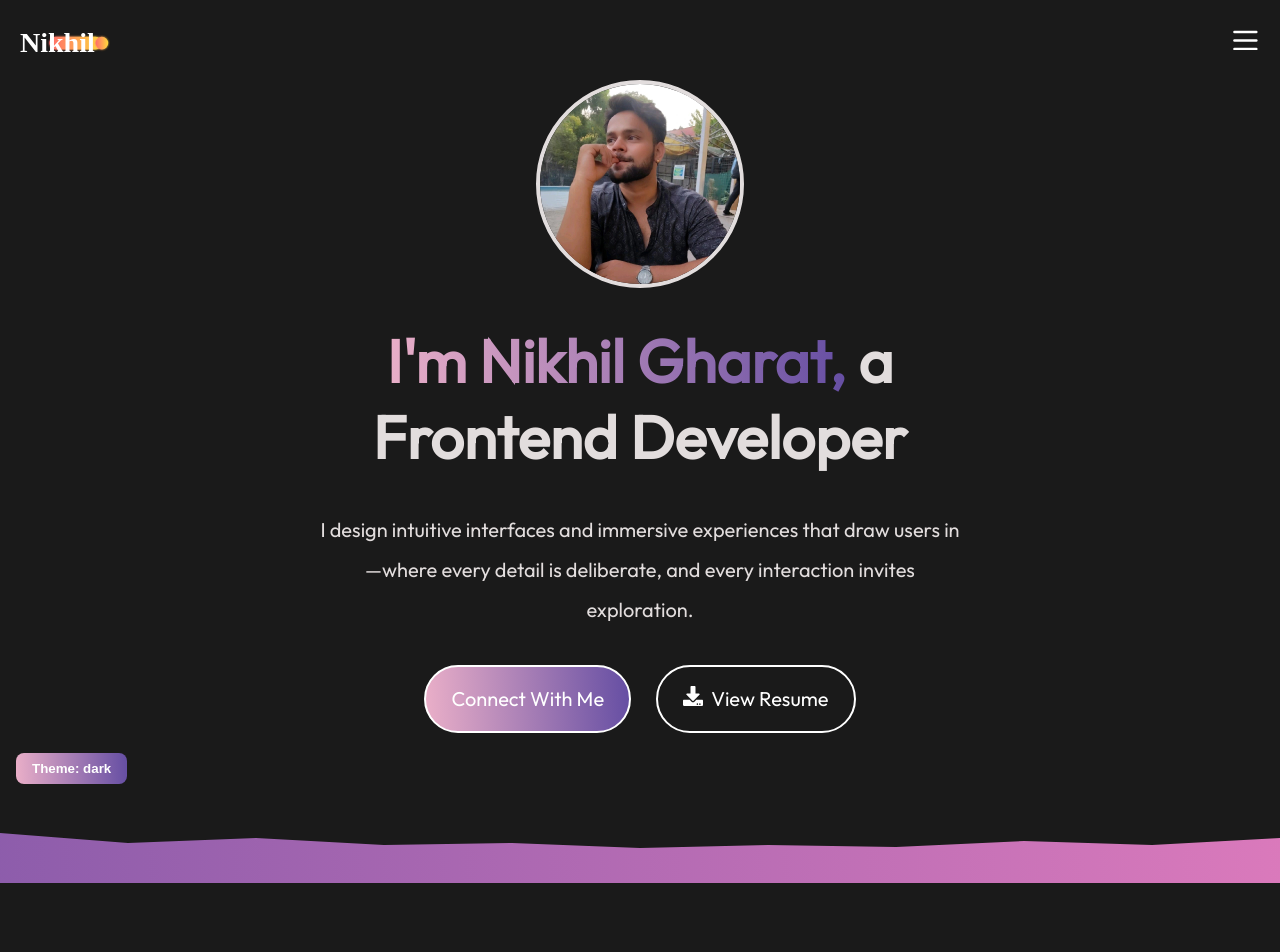
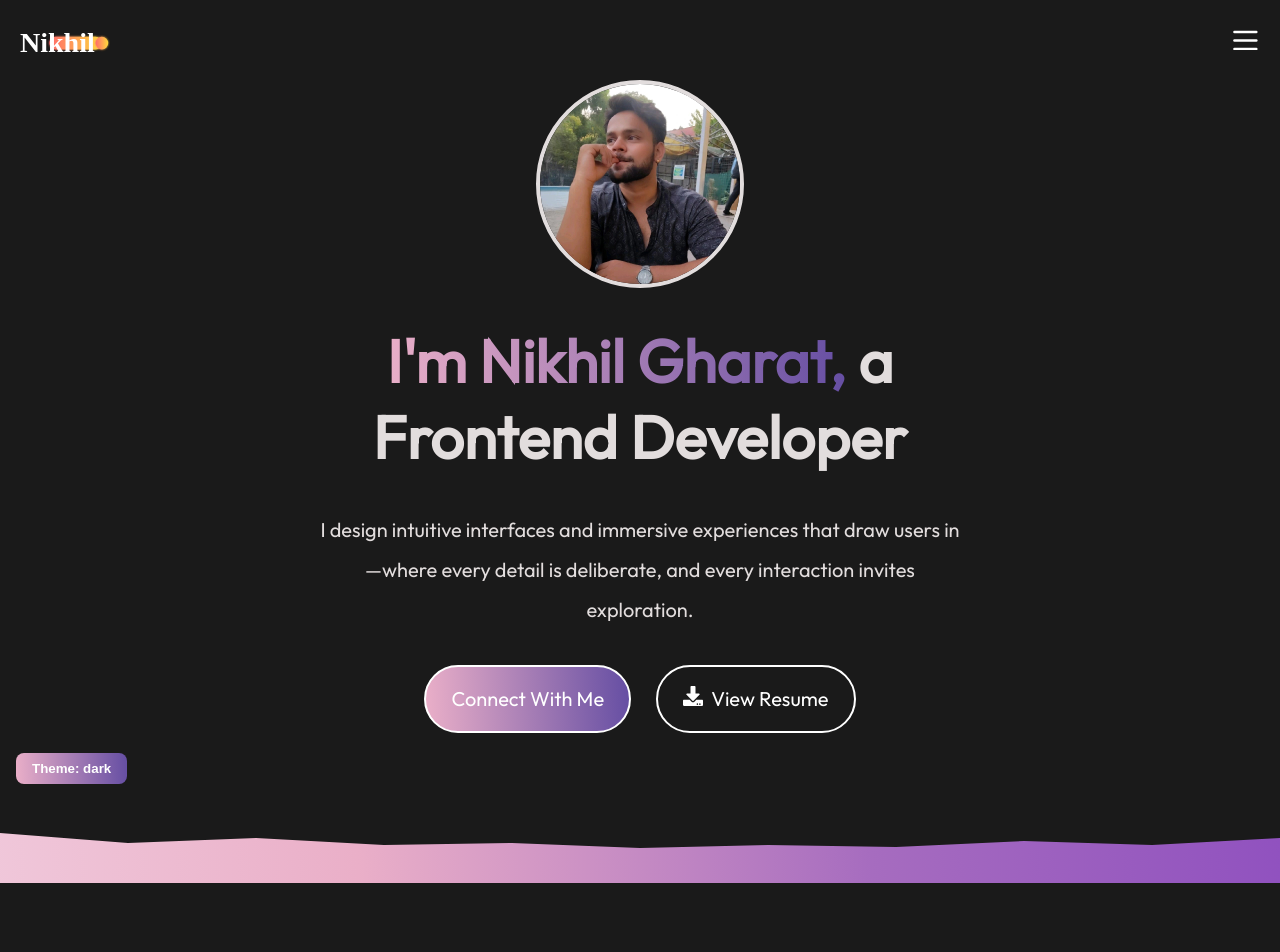
Before and after one commit to buriburi-nik/porfolio, a React (Vite) app: page / in a window 1280 px wide. Shown: the top 952 px of the page. Built offline with nearby package versions, Linux system fonts and the light colour scheme.

Commit message:
feat: Enhance theme gradients for improved visual appeal and consistency across themes

```diff
--- a/src/index.css
+++ b/src/index.css
@@ -21,21 +21,41 @@
     --background-color: #1a1a1a;
     --text-color: #e2dddd;
     --accent-gradient: linear-gradient(267deg, #654ea3, #eaafc8);
-    --divider-gradient: linear-gradient(267deg, #ff87c3, #654ea3);
+    --divider-gradient: linear-gradient(
+      267deg,
+      #654ea3,     /* Deep purple */
+      #8b4bbf,     /* Medium purple */
+      #a66cbf,     /* Lighter purple */
+      #eaafc8,     /* Soft pink */
+      #f2d1e1,     /* Light pink */
+      #ffe6f0      /* Very light pastel pink */
+    );
+         --svg-color: #fff;
     --svg-color: #fff;
     --special: transparent;
     --project-overlay : rgba(0, 0, 0, 0.8);
-    --sidebar-color : #02102b;
-  }
+    --sidebar-color : #02102b;  }
 
   [data-theme='light'] {
     --background-color: 		#A8DADC;
     --text-color:  #1D3557;
     --accent-gradient: linear-gradient(267deg, #457B9D, #1D3557);
-    --divider-gradient: linear-gradient(267deg,#ca79e3, #F26430);
-    --border-color: rgb(9, 9, 9);
+    --divider-gradient: linear-gradient(
+      267deg,
+      #ca79e3,       /* Purple */
+      #d77cd8,       /* Light purple-pink */
+      #ec88b5,       /* Soft pink */
+      #f6a974,       /* Peach */
+      #f9844a,       /* Vibrant orange */
+      #F26430        /* Deep orange */
+
+    );
+    --special: linear-gradient(267deg, #3b7cd7, #30bae0);
+
+        --border-color: rgb(9, 9, 9);
     --sidebar-color :		#d28269;
-    --project-overlay : rgba(0, 0, 0, 0.8);
+    --project-overlay : rgba(255, 255, 255, 0.8);    --svg-color: #fff;
+
 
   }
 
@@ -44,8 +64,19 @@
           --background-color:	#f1f0e7; /* A slightly brighter soft off-white for better contrast */
           --text-color: #000000;
           --accent-gradient: linear-gradient(90deg, #f5896b, #f077e8);
-          --divider-gradient: linear-gradient(90deg, #3be0bf, #c2129f);
-          --border-color: #1a1a1a;
+          --divider-gradient: linear-gradient(
+            90deg,
+            #3be0bf,     /* Teal */
+            #2f9e89,     /* Muted teal */
+            #5d87a8,     /* Soft blue-grey */
+            #b56db9,     /* Soft lavender */
+            #e087c2,     /* Light pink lavender */
+            #c2129f      /* Deep magenta */
+          );
+          --special: linear-gradient(267deg, #79e238, #f369a3);
+
+
+                    --border-color: #1a1a1a;
           --stroke: #333;
           --sidebar-color : 	#A8DADC;
           --project-overlay : rgba(255, 255, 255, 0.674);
```
